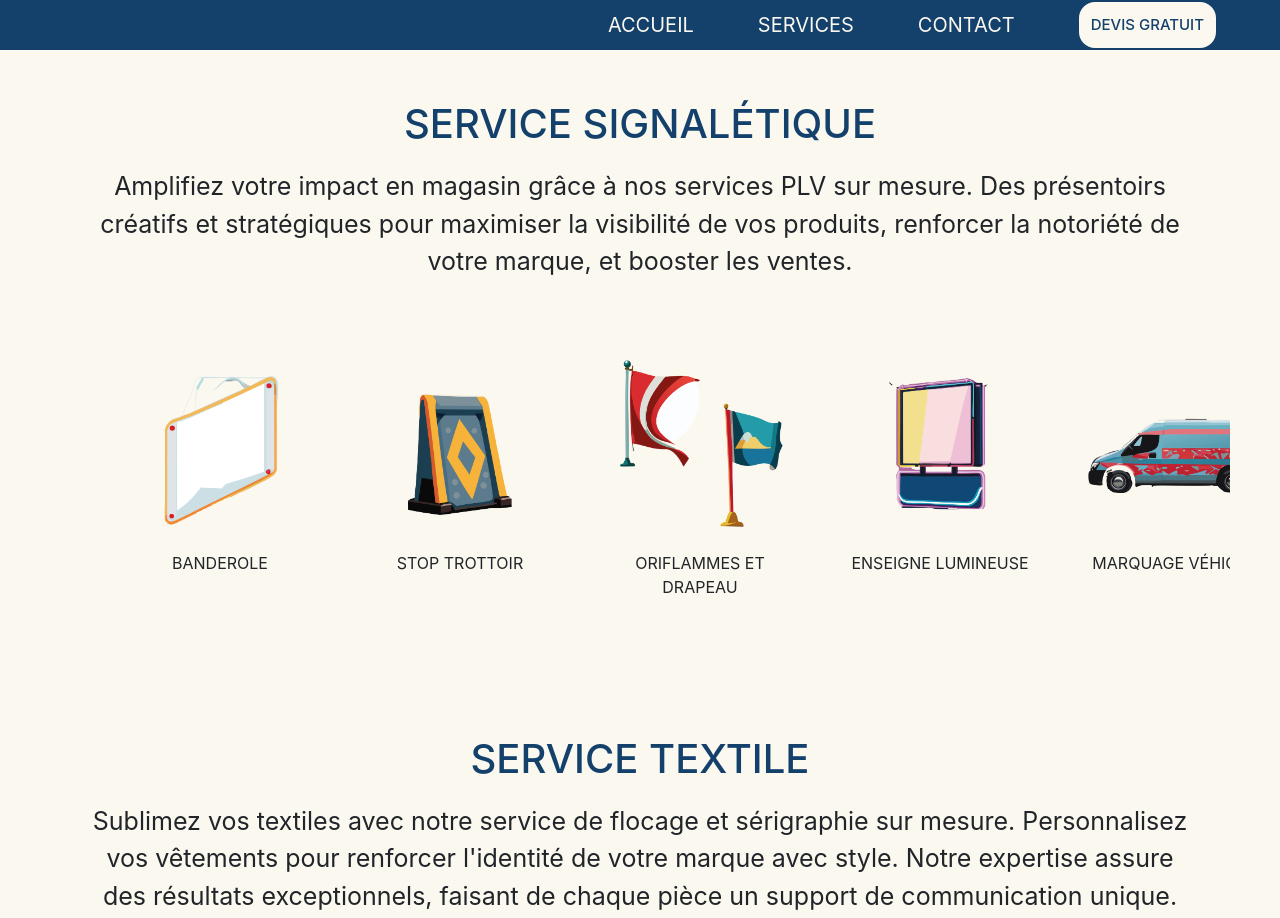
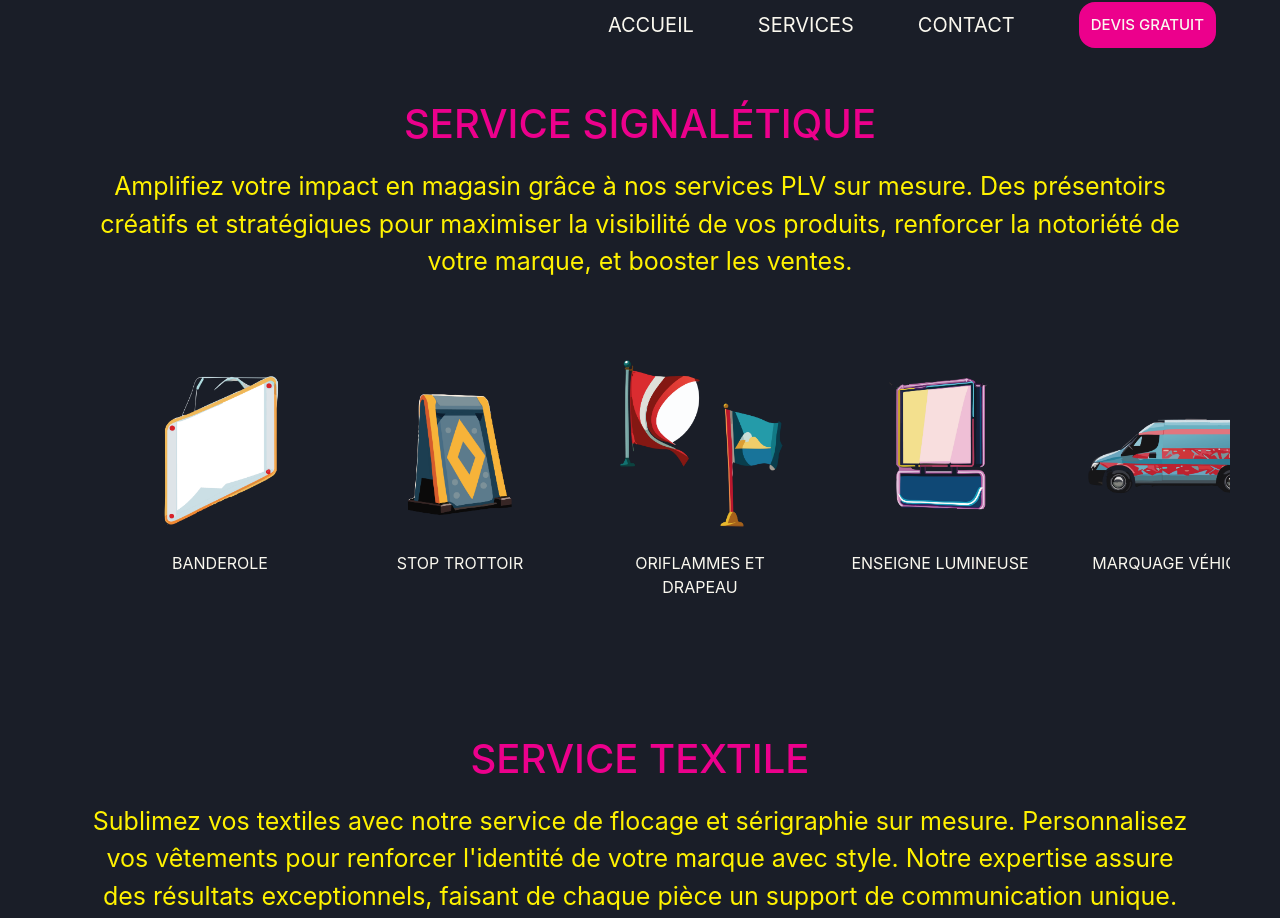
Before and after one commit to CTY-Webdesign/DIRECT-ENSEIGNE, a plain HTML site: page SERVICES.html in a window 1280 px wide. Shown: the top 918 px of the page. Drawn offline with nearby package versions, Linux system fonts and the light colour scheme.

Commit message:
changement de couleur sur toutes les pages

```diff
--- a/devis.css
+++ b/devis.css
@@ -16,7 +16,7 @@ html{
         z-index: 1;
         top: 0;
         left: 0;
-        background-color: #14406c;
+        background-color: #1a1e28;
         overflow-x: hidden;
         transition: 0.5s;
         padding-top: 60px;
@@ -32,7 +32,7 @@ html{
     }
     .mobilenav a:hover{
         text-decoration: none;
-        color: #1a99d5;
+        color: #ec008c;
     }
     .open-btn {
         color: #fffeff;
@@ -44,17 +44,19 @@ html{
     }
     .btn-devis {
         text-transform: uppercase;
-        background-color: #faf8ef;
-        color: #14406c;
+        background-color: #ec008c;
+        color: #faf8ef;
         text-decoration: none;
-        border: 2px solid #faf8ef;
+        border: 2px solid #ec008c;
         border-radius: 16px;
         transition: border 0.3s ease;
 
     }
 
     .btn-devis:hover {
-        border-color: #1a99d5;
+        border-color: #faf8ef;
+        background-color: #faf8ef;
+        border: #ec008c solid 2px;
     }
 
     .btn-devis p{
@@ -62,19 +64,20 @@ html{
         padding: 5px;
         font-weight: 500;
         align-items: center;
-        color: #14406c;
+        color: #faf8ef;
         font-size:15px ;
         transition: color 0.2s ease;
 
     }
     .btn-devis p:hover {
-        color: #1a99d5;
+        color: #ec008c;
         border-radius: 16px;
     }
 
     .sidenav a{
         display: none;
     }
+
 
 
 
@@ -145,7 +148,7 @@ html{
         display: flex;
         justify-content: flex-end;
         align-items: center;
-        background-color: #14406c;
+        background-color: #1a1e28;
         height: 50px;
         font-size:20px;
         text-align: right;
@@ -160,7 +163,7 @@ html{
 
     }
     .sidenav a:hover{
-        color: #1a99d5;
+        color: #ec008c;
         text-decoration: none;
 
     }
@@ -170,17 +173,18 @@ html{
     }
     .btn-devis {
         text-transform: uppercase;
-        background-color: #faf8ef;
-        color: #14406c;
+        background-color: #ec008c;
+        color: #faf8ef;
         text-decoration: none;
-        border: 2px solid #faf8ef;
+        border: 2px solid #ec008c;
         border-radius: 16px;
-        transition: border 0.3s ease;
+        transition: border 0.3s ease, background-color 0.3s ease, color 0.3s ease;
 
     }
 
     .btn-devis:hover {
-        border-color: #1a99d5;
+        border-color: #ec008c;
+        background-color: #faf8ef;
     }
 
     .btn-devis p{
@@ -188,27 +192,27 @@ html{
         padding: 10px;
         font-weight: 500;
         align-items: center;
-        color: #14406c;
+        color: #faf8ef;
         font-size:15px ;
         transition: color 0.2s ease;
 
     }
     .btn-devis p:hover {
-        color: #1a99d5;
+        color: #ec008c;
         border-radius: 16px;
     }
 }
 
 
 .sidenav{
-    background-color: #14406c;
+    background-color: #1a1e28;
 }
 /*************************************NAVBAR SECTION******************************************************/
 
 
 /************************************FORM******************************************************/
 #mainpage {
-    background-color: #faf8ef;
+    background-color: #1a1e28;
     display: flex;
     flex-direction: column;
     justify-content: space-around;
@@ -218,6 +222,7 @@ html{
 
 .info-container {
     text-align: center;
+    color:#faf8ef ;
 }
 
 .info-container img {
@@ -241,6 +246,10 @@ html{
 
 }
 
+.form label{
+    color: #faf8ef;
+}
+
 .form form {
     display: flex;
     flex-direction: column;
@@ -260,7 +269,7 @@ html{
     margin: 0 auto;
     padding-bottom: 20px;
     text-transform: uppercase;
-    color: #14406c;
+    color: #ec008c;
 
 
 }
@@ -270,14 +279,17 @@ html{
     justify-content: center;
     margin: 0 auto;
     width: 250px;
-    background-color: #14406c;
+    background-color: #ec008c;
     color: white;
 }
 /*************************************FOOTER******************************************************/
+
+
+
 #footer{
     bottom: 0;
     position:relative;
-    background-color: black;
+    background-color: #000;
     width: 100%;
     overflow: hidden;
 }
@@ -296,6 +308,11 @@ html{
 
 .column ul a{
     color: #fffefe;
+    transition: color 0.3s ease;
+}
+
+.column ul a:hover{
+    color: #ec008c;
 }
 
 .column h2{
@@ -308,8 +325,15 @@ html{
     text-align: center;
 }
 
+
+
 .column ul li i{
     padding-right: 10px;
     font-size: 30px;
     color: #fffefe;
 }
+.column ul li i:hover{
+    padding-right: 10px;
+    font-size: 30px;
+    color: #00aeef;
+}
--- a/stylesheet.css
+++ b/stylesheet.css
@@ -1,4 +1,4 @@
-/* https://huemint.com/website-2/#palette=faf8ef-14406c-0065ab-1a99d5 */
+/*https://huemint.com/website-2/#palette=1a1e28-ec008c-fff200-00aeef */
 
 *{
     margin: 0;
@@ -19,7 +19,7 @@ html{
         z-index: 1;
         top: 0;
         left: 0;
-        background-color: #14406c;
+        background-color: #1a1e28;
         overflow-x: hidden;
         transition: 0.5s;
         padding-top: 60px;
@@ -35,7 +35,7 @@ html{
     }
     .mobilenav a:hover{
         text-decoration: none;
-        color: #1a99d5;
+        color: #ec008c;
     }
     .open-btn {
         color: #fffeff;
@@ -47,17 +47,19 @@ html{
     }
     .btn-devis {
         text-transform: uppercase;
-        background-color: #faf8ef;
-        color: #14406c;
+        background-color: #ec008c;
+        color: #faf8ef;
         text-decoration: none;
-        border: 2px solid #faf8ef;
+        border: 2px solid #ec008c;
         border-radius: 16px;
         transition: border 0.3s ease;
 
     }
 
     .btn-devis:hover {
-        border-color: #1a99d5;
+        border-color: #faf8ef;
+        background-color: #faf8ef;
+        border: #ec008c solid 2px;
     }
 
     .btn-devis p{
@@ -65,13 +67,13 @@ html{
         padding: 5px;
         font-weight: 500;
         align-items: center;
-        color: #14406c;
+        color: #faf8ef;
         font-size:15px ;
         transition: color 0.2s ease;
 
     }
     .btn-devis p:hover {
-        color: #1a99d5;
+        color: #ec008c;
         border-radius: 16px;
     }
 
@@ -168,7 +170,7 @@ html{
         display: flex;
         justify-content: flex-end;
         align-items: center;
-        background-color: #14406c;
+        background-color: #1a1e28;
         height: 50px;
         font-size:20px;
         text-align: right;
@@ -183,7 +185,7 @@ html{
 
     }
     .sidenav a:hover{
-        color: #1a99d5;
+        color: #ec008c;
         text-decoration: none;
 
     }
@@ -193,17 +195,18 @@ html{
     }
     .btn-devis {
         text-transform: uppercase;
-        background-color: #faf8ef;
-        color: #14406c;
+        background-color: #ec008c;
+        color: #faf8ef;
         text-decoration: none;
-        border: 2px solid #faf8ef;
+        border: 2px solid #ec008c;
         border-radius: 16px;
-        transition: border 0.3s ease;
+        transition: border 0.3s ease, background-color 0.3s ease, color 0.3s ease;
 
     }
 
     .btn-devis:hover {
-        border-color: #1a99d5;
+        border-color: #ec008c;
+        background-color: #faf8ef;
     }
 
     .btn-devis p{
@@ -211,13 +214,13 @@ html{
         padding: 10px;
         font-weight: 500;
         align-items: center;
-        color: #14406c;
+        color: #faf8ef;
         font-size:15px ;
         transition: color 0.2s ease;
 
     }
     .btn-devis p:hover {
-        color: #1a99d5;
+        color: #ec008c;
         border-radius: 16px;
     }
 
@@ -250,7 +253,7 @@ html{
 
 
 .sidenav{
-    background-color: #14406c;
+    background-color: #1a1e28;
 }
 
 
@@ -265,7 +268,7 @@ html{
     padding: 50px 0px ;
     flex-direction: column;
     display: flex;
-    background-color: #faf8ef;
+    background-color: #1a1e28;
 }
 
 
@@ -301,23 +304,25 @@ html{
 /*SERVICES*/
 #services{
     padding: 50px 0;
-    background-color: #14406c;
+    background-color: #1a1e28;
     color: #fffefe;
 
 }
 
 .Container{
-    color: #faf8ef;
+    color: #1999d5;
 }
-#services h1{
-    padding-bottom: 40px;
-    text-align: center;
+.listes-services1 h3{
+    color: #ec008c;
 }
 
+.listes-services1 li{
+    color:#fff200;
+}
 
 .btn.btn-primary{
     background-color: #fff;
-    color: #14406c;
+    color: #1a1e28;
     font-weight: 500;
     text-transform: uppercase;
     border: none;
@@ -333,18 +338,19 @@ html{
 
 .btn.btn-primary:hover{
     background-color: #fff;
-    color: #1999d5;
+    color: #ec008c;
     transform: translateY(-10px);
 }
 /*************************************A PROPOS******************************************************/
 #info{
     overflow: hidden;
-    background-color: #faf8ef;
+    background-color: #1a1e28;
 }
 #info h2{
     text-align: center;
     text-transform: uppercase;
     margin:  30px auto;
+    color: #ec008c;
 }
 .carousel-container{
     margin-top: 20px;
@@ -363,14 +369,14 @@ html{
   }
 
 #info .btn.btn-primary{
-    background-color: #14406c;
-    color: #fff;
+    background-color: #ec008c;
+    color: #faf8ef;
 }
 
 #info .btn.btn-primary:hover{
-    background-color: #fff;
-    color: #14406c;
-    border:  2px solid #14406c;
+    background-color: #faf8ef;
+    color: #ec008c;
+    border:  2px solid #ec008c;
 }
 /*************************************FOOTER******************************************************/
 
@@ -379,7 +385,7 @@ html{
 #footer{
     bottom: 0;
     position:relative;
-    background-color: black;
+    background-color: #000;
     width: 100%;
     overflow: hidden;
 }
@@ -398,6 +404,11 @@ html{
 
 .column ul a{
     color: #fffefe;
+    transition: color 0.3s ease;
+}
+
+.column ul a:hover{
+    color: #ec008c;
 }
 
 .column h2{
@@ -410,8 +421,15 @@ html{
     text-align: center;
 }
 
+
+
 .column ul li i{
     padding-right: 10px;
     font-size: 30px;
     color: #fffefe;
 }
+.column ul li i:hover{
+    padding-right: 10px;
+    font-size: 30px;
+    color: #00aeef;
+}
--- a/textiles.css
+++ b/textiles.css
@@ -1,3 +1,5 @@
+/*https://huemint.com/website-2/#palette=1a1e28-ec008c-fff200-00aeef */
+
 *{
     margin: 0;
     padding: 0;
@@ -8,6 +10,7 @@ html{
 }
 /************************MOBILE FIRST************/
 @media (max-width:768px) {
+    /****MOBILE NAVBAR***/
     .mobilenav{
         height: 100%;
         width: 0;
@@ -15,7 +18,7 @@ html{
         z-index: 1;
         top: 0;
         left: 0;
-        background-color: #14406c;
+        background-color: #1a1e28;
         overflow-x: hidden;
         transition: 0.5s;
         padding-top: 60px;
@@ -31,7 +34,7 @@ html{
     }
     .mobilenav a:hover{
         text-decoration: none;
-        color: #1a99d5;
+        color: #ec008c;
     }
     .open-btn {
         color: #fffeff;
@@ -43,17 +46,19 @@ html{
     }
     .btn-devis {
         text-transform: uppercase;
-        background-color: #faf8ef;
-        color: #14406c;
+        background-color: #ec008c;
+        color: #faf8ef;
         text-decoration: none;
-        border: 2px solid #faf8ef;
+        border: 2px solid #ec008c;
         border-radius: 16px;
         transition: border 0.3s ease;
 
     }
 
     .btn-devis:hover {
-        border-color: #1a99d5;
+        border-color: #faf8ef;
+        background-color: #faf8ef;
+        border: #ec008c solid 2px;
     }
 
     .btn-devis p{
@@ -61,13 +66,13 @@ html{
         padding: 5px;
         font-weight: 500;
         align-items: center;
-        color: #14406c;
+        color: #faf8ef;
         font-size:15px ;
         transition: color 0.2s ease;
 
     }
     .btn-devis p:hover {
-        color: #1a99d5;
+        color: #ec008c;
         border-radius: 16px;
     }
 
@@ -203,7 +208,7 @@ html{
         display: flex;
         justify-content: flex-end;
         align-items: center;
-        background-color: #14406c;
+        background-color: #1a1e28;
         height: 50px;
         font-size:20px;
         text-align: right;
@@ -218,7 +223,7 @@ html{
 
     }
     .sidenav a:hover{
-        color: #1a99d5;
+        color: #ec008c;
         text-decoration: none;
 
     }
@@ -228,17 +233,18 @@ html{
     }
     .btn-devis {
         text-transform: uppercase;
-        background-color: #faf8ef;
-        color: #14406c;
+        background-color: #ec008c;
+        color: #faf8ef;
         text-decoration: none;
-        border: 2px solid #faf8ef;
+        border: 2px solid #ec008c;
         border-radius: 16px;
-        transition: border 0.3s ease;
+        transition: border 0.3s ease, background-color 0.3s ease, color 0.3s ease;
 
     }
 
     .btn-devis:hover {
-        border-color: #1a99d5;
+        border-color: #ec008c;
+        background-color: #faf8ef;
     }
 
     .btn-devis p{
@@ -246,24 +252,24 @@ html{
         padding: 10px;
         font-weight: 500;
         align-items: center;
-        color: #14406c;
+        color: #faf8ef;
         font-size:15px ;
         transition: color 0.2s ease;
 
     }
     .btn-devis p:hover {
-        color: #1a99d5;
+        color: #ec008c;
         border-radius: 16px;
     }
 }
 
 
 .sidenav{
-    background-color: #14406c;
+    background-color: #1a1e28;
 }
 /*************************************SERVICE******************************************************/
 #services{
-    background-color: #faf8ef;
+    background-color: #1a1e28;
     overflow: hidden;
 }
 .container h1{
@@ -272,7 +278,7 @@ html{
     margin: 0 auto;
     padding-top: 50px;
     text-transform: uppercase;
-    color: #14406c;
+    color: #ec008c;
     cursor:  default;
 
 }
@@ -284,6 +290,7 @@ html{
     text-align: center;
     font-size: 25px;
     cursor:  default;
+    color: #fff200;
 }
 
 
@@ -304,12 +311,13 @@ html{
     text-align: center;
     padding: 20px 20px;
     transition: transform 0.3s ease-in-out, color 0.3s ease;
+    color: #faf8ef;
 
 }
 
 .service:hover{
     transform: translateY(-10px);
-    color: #1999d5;
+    color: #ec008c;
 
 
 }
@@ -335,15 +343,15 @@ html{
 #footer{
     bottom: 0;
     position:relative;
-    background-color: black;
+    background-color: #000;
     width: 100%;
+    overflow: hidden;
 }
 
 .column-footer{
     display: inline-flex;
     display: flex;
     justify-content: space-evenly;
-    margin: 0 auto;
 
 }
 
@@ -354,6 +362,11 @@ html{
 
 .column ul a{
     color: #fffefe;
+    transition: color 0.3s ease;
+}
+
+.column ul a:hover{
+    color: #ec008c;
 }
 
 .column h2{
@@ -366,8 +379,15 @@ html{
     text-align: center;
 }
 
+
+
 .column ul li i{
     padding-right: 10px;
     font-size: 30px;
     color: #fffefe;
 }
+.column ul li i:hover{
+    padding-right: 10px;
+    font-size: 30px;
+    color: #00aeef;
+}
```
Also changed, not shown: DEVIS.html (+1 -1 lines), success.css (+11 -8 lines).
